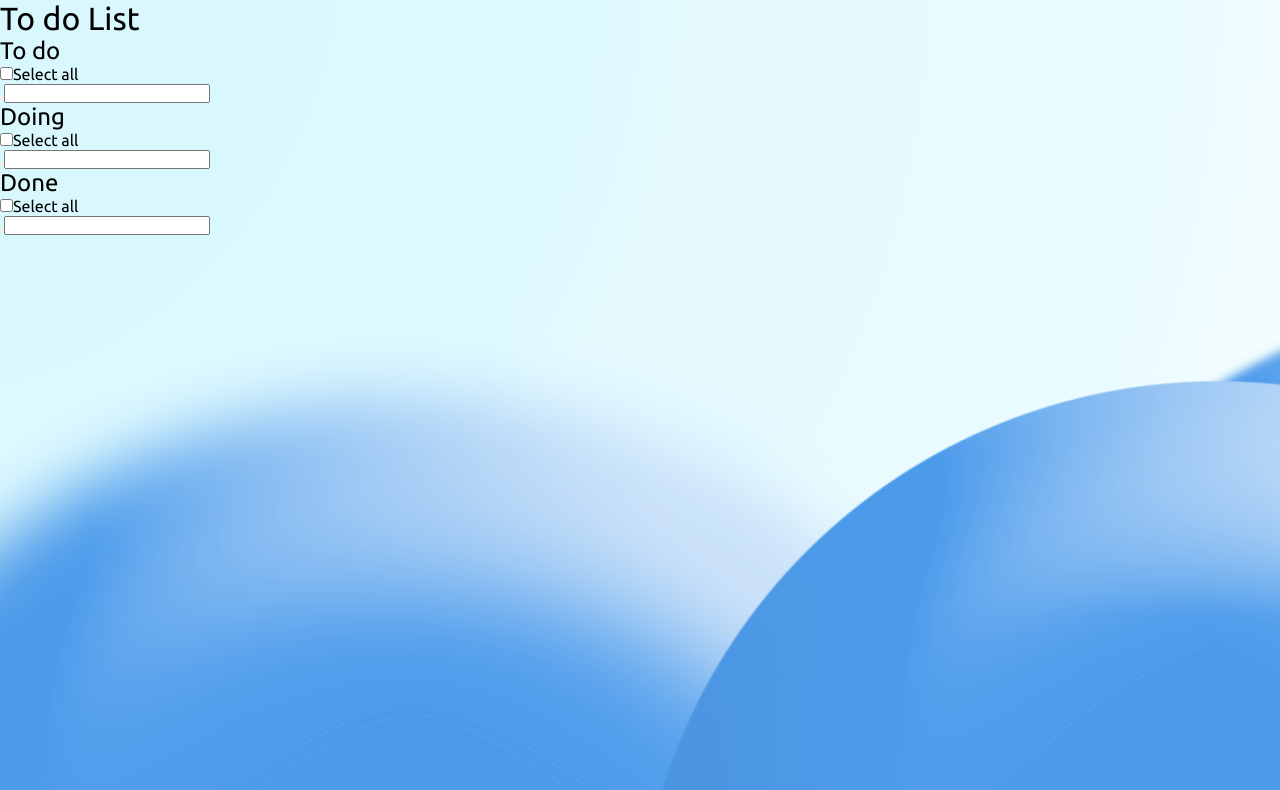
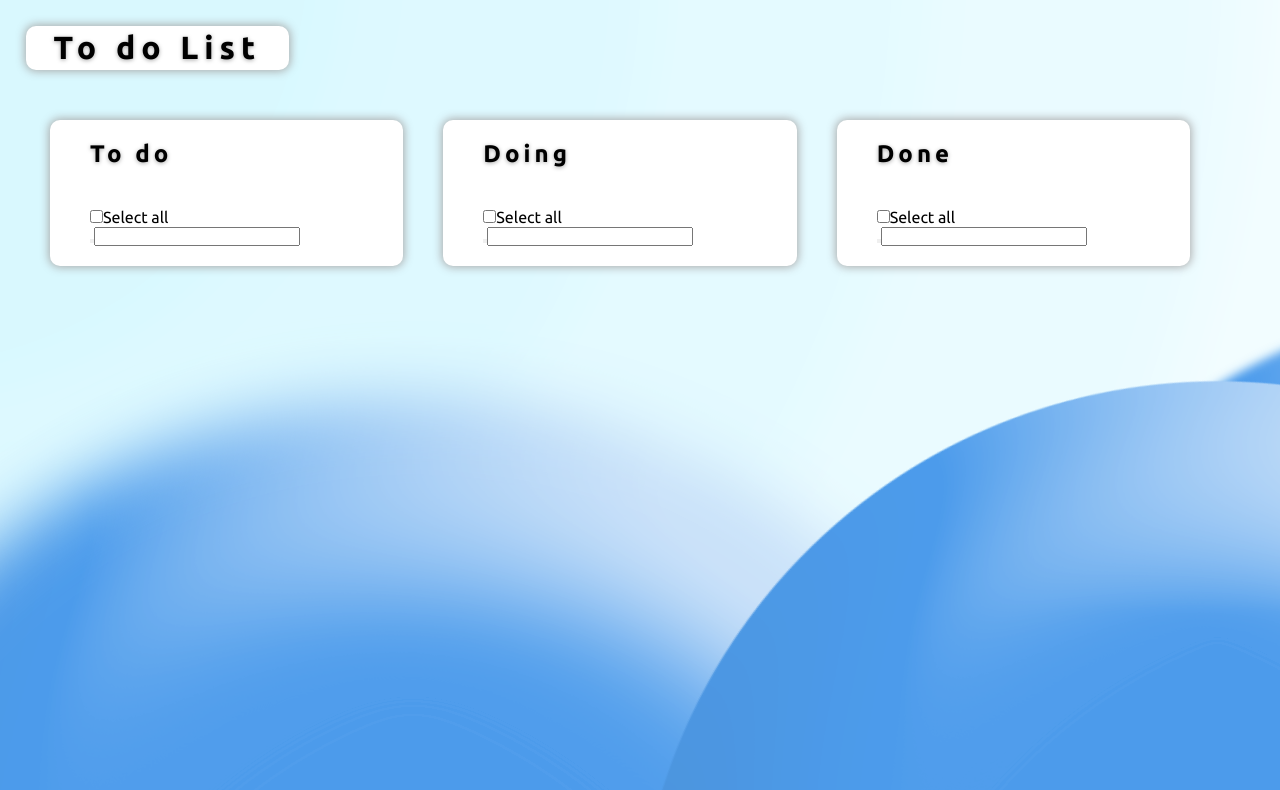
Before and after one commit to LozzDev/ToDo, a plain HTML site: page index.html in a window 1280 px wide. Shown: the top 790 px of the page. Drawn offline with Linux system fonts and the light colour scheme.

Commit message:
minor css changes

```diff
--- a/index.html
+++ b/index.html
@@ -10,10 +10,11 @@
     <header>
         <h1 id="main-title">To do List</h1>
     </header>
+    <div id="main-content">
         <div class="main-container" id="to-do-container">
             <h2 class="title-container">To do</h2>
             <div class="task-container">
-            <ul class="task-list">
+                <ul class="task-list" id="task-list-todo">
                     <!-- usar <li><label><input type="checkbox"> tarea 1 <label><li> -->
 
                 </ul>
@@ -32,7 +33,7 @@
         <div class="main-container" id="doing-container">
             <h2 class="title-container">Doing</h2>
             <div class="task-container">
-            <ul class="task-list">
+                <ul class="task-list" id="task-list-doing">
                     <!-- usar <li><label><input type="checkbox"> tarea 1 <label><li> -->
 
 
@@ -54,7 +55,7 @@
         <div class="main-container" id="done-container">
             <h2 class="title-container">Done</h2>
             <div class="task-container">
-            <ul class="task-list">
+                <ul class="task-list" id="task-list-done">
                     <!-- usar <li><label><input type="checkbox"> tarea 1 <label><li> -->
 
 
@@ -72,7 +73,7 @@
                 </div>
             </div>
         </div>
-
+    </div>
     <footer>
         <p></p>
         <img src="" alt="">
--- a/style.css
+++ b/style.css
@@ -12,3 +12,49 @@ body{
     background-image: url("/images/background.png");
 
 }
+
+header{
+    background-color: white;
+    width: 20%;
+    text-align: center;
+    padding: 0.3%;
+    letter-spacing: 6px;
+    margin: 2%;
+    border-radius: 10px;
+    box-shadow: 0 0 10px 1px rgb(167, 167, 167);
+}
+
+h1{
+    font-weight: 600;
+    text-shadow: 0px 1px 4px rgb(167, 167, 167);
+}
+
+#main-content{
+    display: flex;
+    flex-direction: row;
+    margin: 50px;
+    align-items: center;
+    justify-content: center;
+}
+
+.main-container{
+    margin-right: 40px;
+    background-color: white;
+    border-radius: 10px;
+    box-shadow: 0 0 10px 1px rgb(167, 167, 167);
+    padding: 20px;
+    padding-left: 40px;
+    padding-right: 40px;
+    width: 500px;
+}
+
+.task-container{
+
+}
+
+.title-container{
+    margin-bottom: 40px;
+    font-weight: bolder;
+    text-shadow: 0px 1px 4px rgb(167, 167, 167);
+    letter-spacing: 4px;
+}
```
Lines whose indentation alone changed are shown as unchanged.
